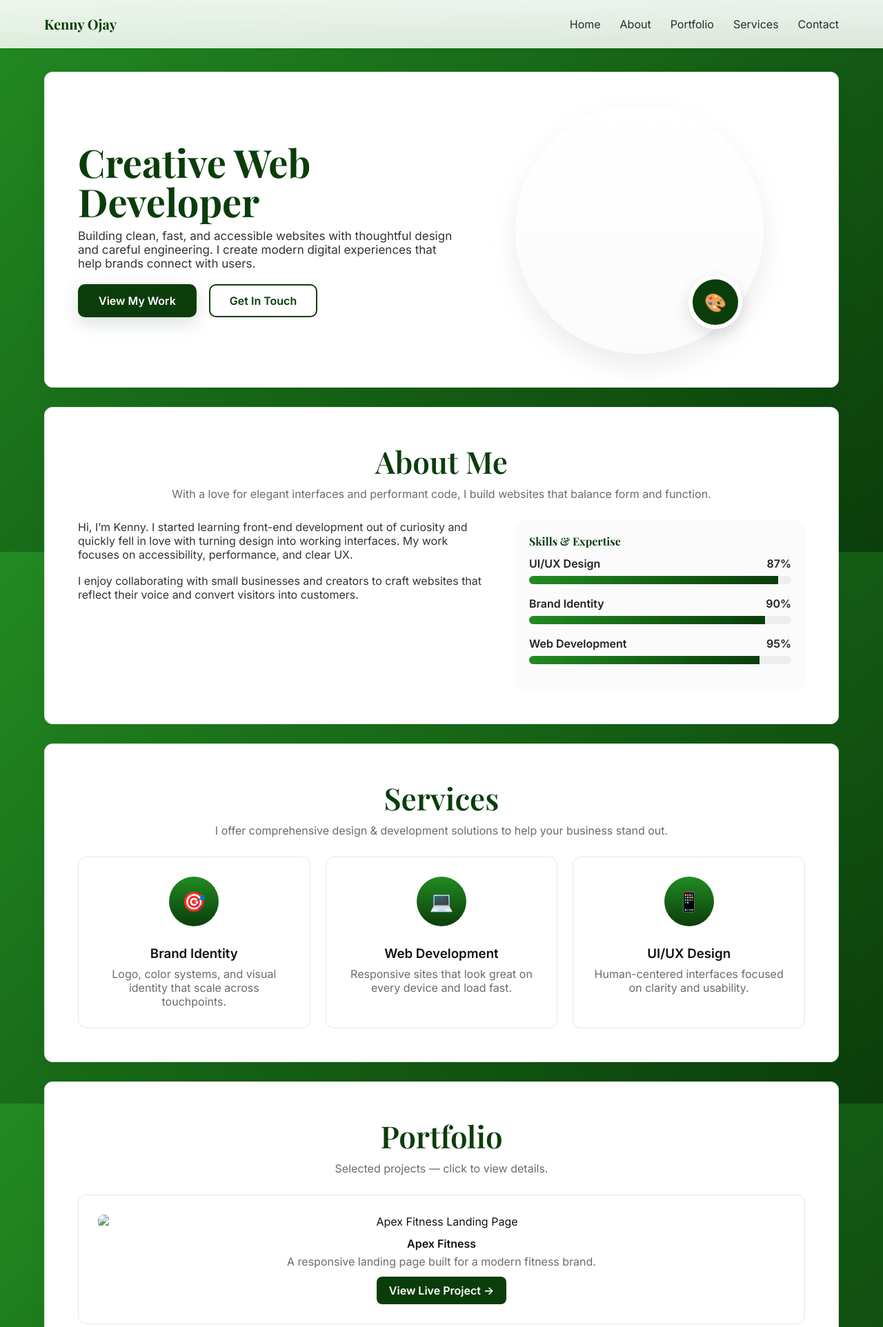
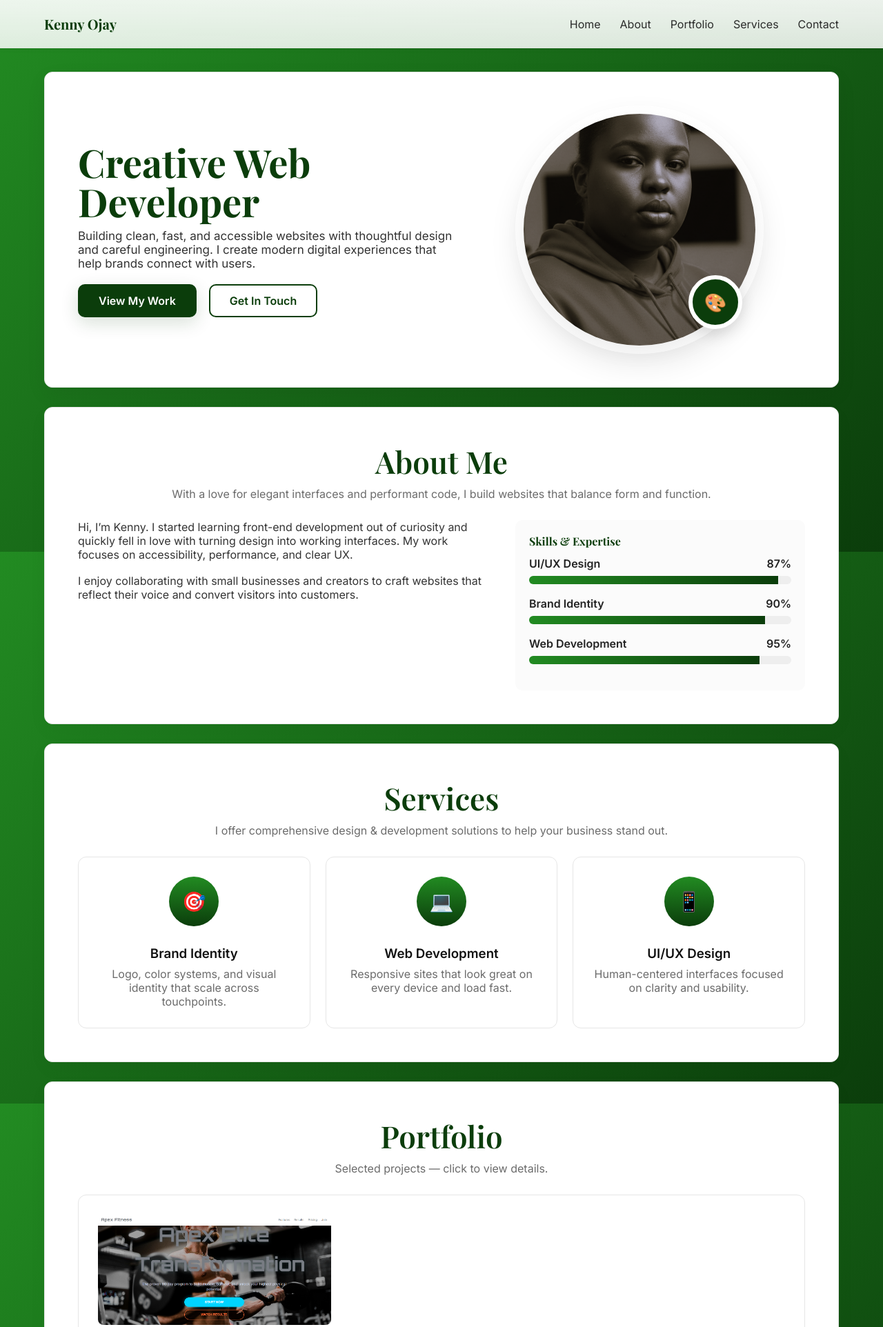
Before and after one commit to KENNY-OJAY/kenny-portfolio-, a plain HTML site: page index.html in a window 1280 px wide. Shown: the top 1924 px of the page at 69% size. Drawn offline with nearby package versions, Linux system fonts and the light colour scheme.

Commit message:
aded portfolio section with URL and screenshot

```diff
--- a/index.html
+++ b/index.html
@@ -180,7 +180,7 @@
         <div class="hero-right" aria-hidden="false">
           <div class="hero-image-wrap" role="img" aria-label="Kenny Ojay portrait">
             <!--  put image here: assets/kenny.jpg -->
-            <img src="kenny bit.png" alt="Kenny Ojay" class="hero-image" onerror="this.style.opacity=0.02">
+            <img src="asset/image/kenny bit.png" alt="Kenny Ojay" class="hero-image" onerror="this.style.opacity=0.02">
           </div>
 
           <!-- Green circular badge (icon) -->
@@ -259,7 +259,7 @@
 
         <div class="service-card">
   <img
-    src="aplp.png"
+    src="asset/image/aplp.png"
     alt="Apex Fitness Landing Page"
     style="border-radius:8px;margin-bottom:12px;max-height:160px;object-fit:cover"
   >
```
